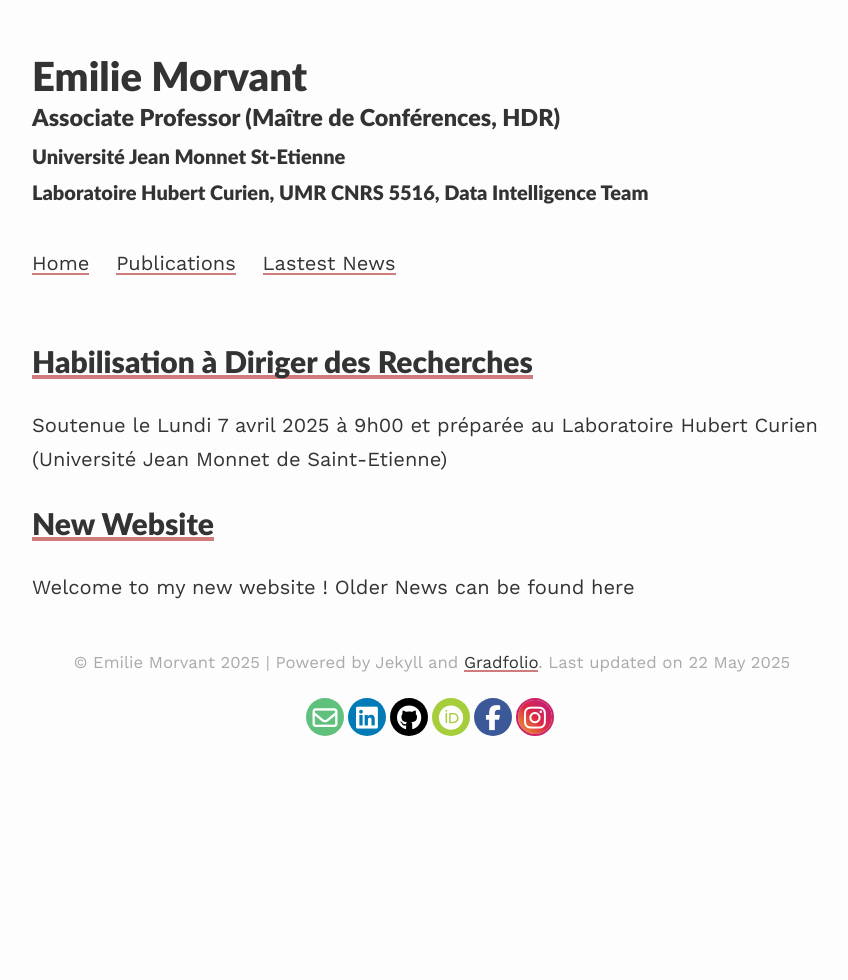
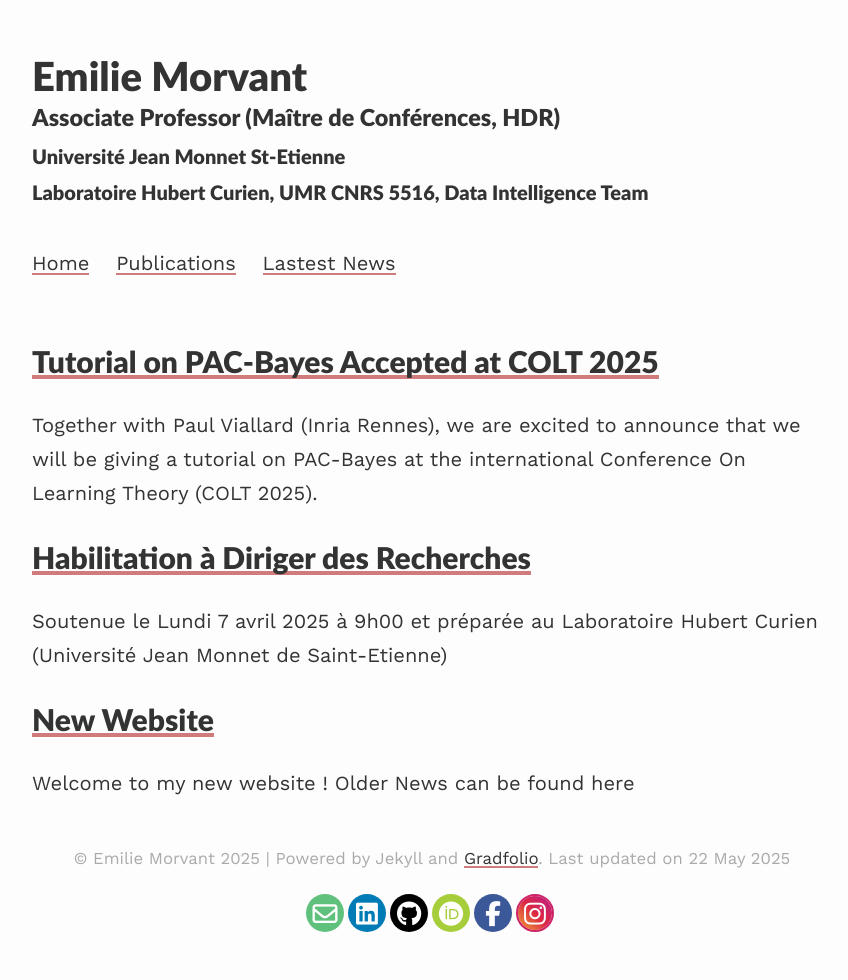
Before and after one commit to emorvant/emorvant.github.io, a Jekyll site: the page built from blog/index.html, in a window 1280 px wide. Shown: the whole page, without its empty margins (208-1056 px from the left). Built offline with Jekyll 4.4.1, drawn with Linux system fonts in a browser that asks for light colours; the list of posts is cut into pages by our own code.

Commit message:
Tuto at COLT

```diff
--- a/_posts/2025-04-07-HDR.md
+++ b/_posts/2025-04-07-HDR.md
@@ -1,6 +1,6 @@
 ---
 layout: post
-title: Habilisation à Diriger des Recherches
+title: Habilitation à Diriger des Recherches
 ---
 
 Soutenue le Lundi 7 avril 2025 à 9h00 et préparée au Laboratoire Hubert Curien (Université Jean Monnet de Saint\-Etienne)
--- /dev/null
+++ b/_posts/2025-05-20-tuto-COLT-25.md
@@ -0,0 +1,12 @@
+---
+layout: post
+title: Tutorial on PAC-Bayes Accepted at COLT 2025
+---
+
+Together with Paul Viallard (Inria Rennes), we are excited to announce that we will be giving a tutorial on PAC-Bayes at the international *Conference On Learning Theory* ([COLT 2025](https://learningtheory.org/colt2025/)).
+
+📍 **When & Where**: Monday, June 30, 2025 – Lyon, France
+🎓 **Title**: *How to Make Use of Learning Theory to Learn Efficient ML Models: From PAC-Bayesian Generalization Bounds to (Self-Bounding) Learning Algorithms*
+
+More information available [here](https://paulviallard.github.io/colt25-pac-bayes-tutorial/).
+Looking forward to seeing many of you there!
```
